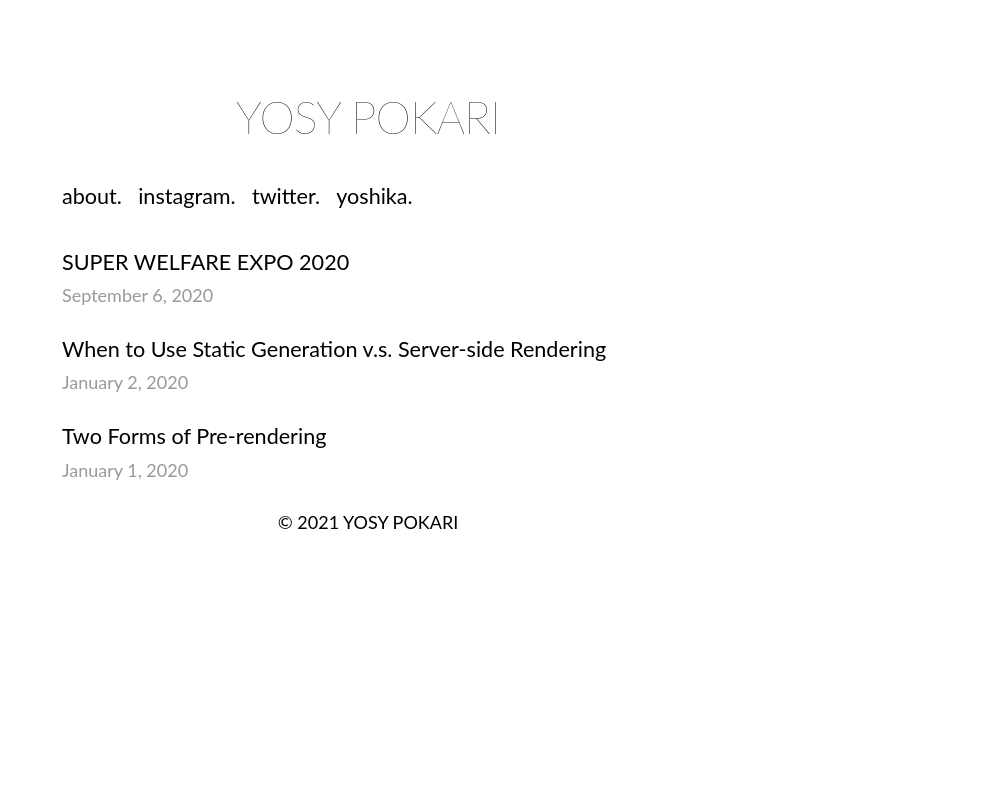
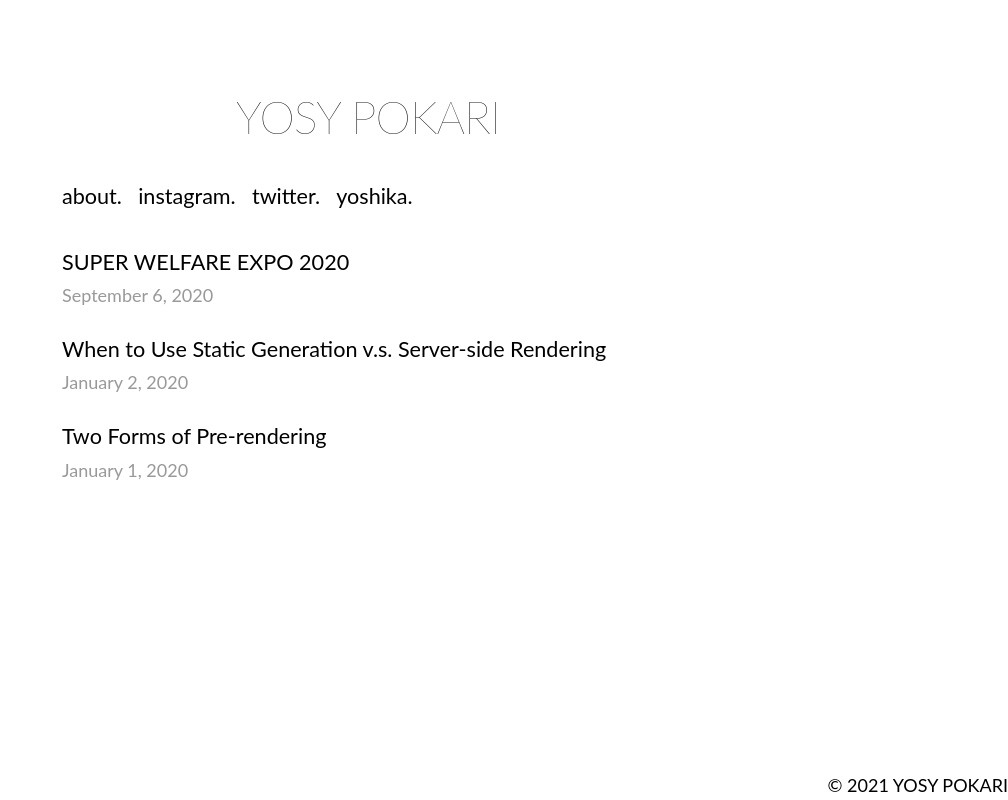
Before and after one commit to pokaryosy/mypage, a Next.js app: page / in a window 1280 px wide. Shown: the whole page, without its empty margins (272-1280 px from the left). Built offline with nearby package versions, Linux system fonts and the light colour scheme.

Commit message:
181 commits

```diff
--- a/pages/index.js
+++ b/pages/index.js
@@ -46,9 +46,9 @@ export default function Home({ allPostsData }) {
         </ul>
       </section>
 
-      <p className={utilStyles.footer}>
+      <footer className={utilStyles.footer}>
         © 2021 YOSY POKARI
-      </p>
+      </footer>
 
     </Layout>
   )
--- a/styles/utils.module.css
+++ b/styles/utils.module.css
@@ -85,6 +85,7 @@
 
 
 .footer{
-  text-align: center;
-  bottom: 0;
+  position:absolute;
+  right:0;
+  bottom:0;
 }
```
